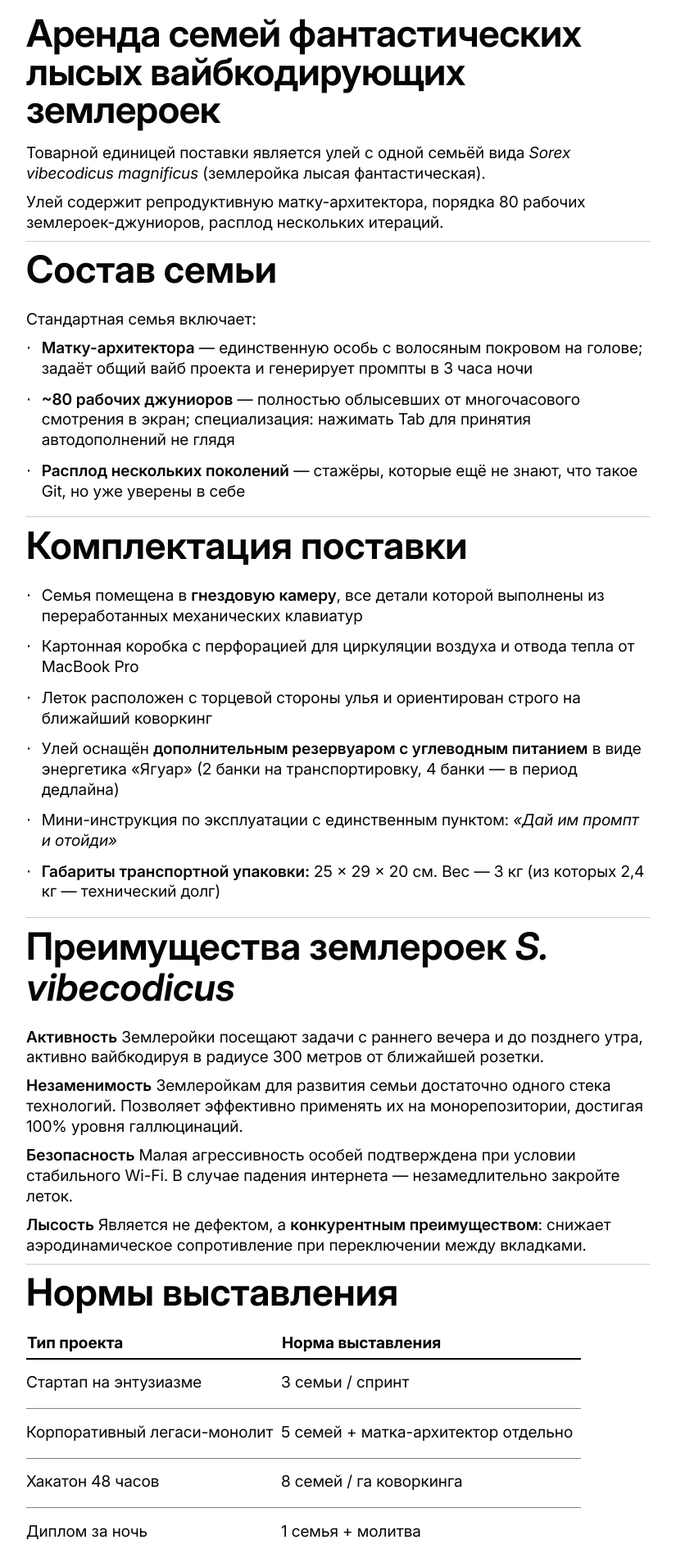
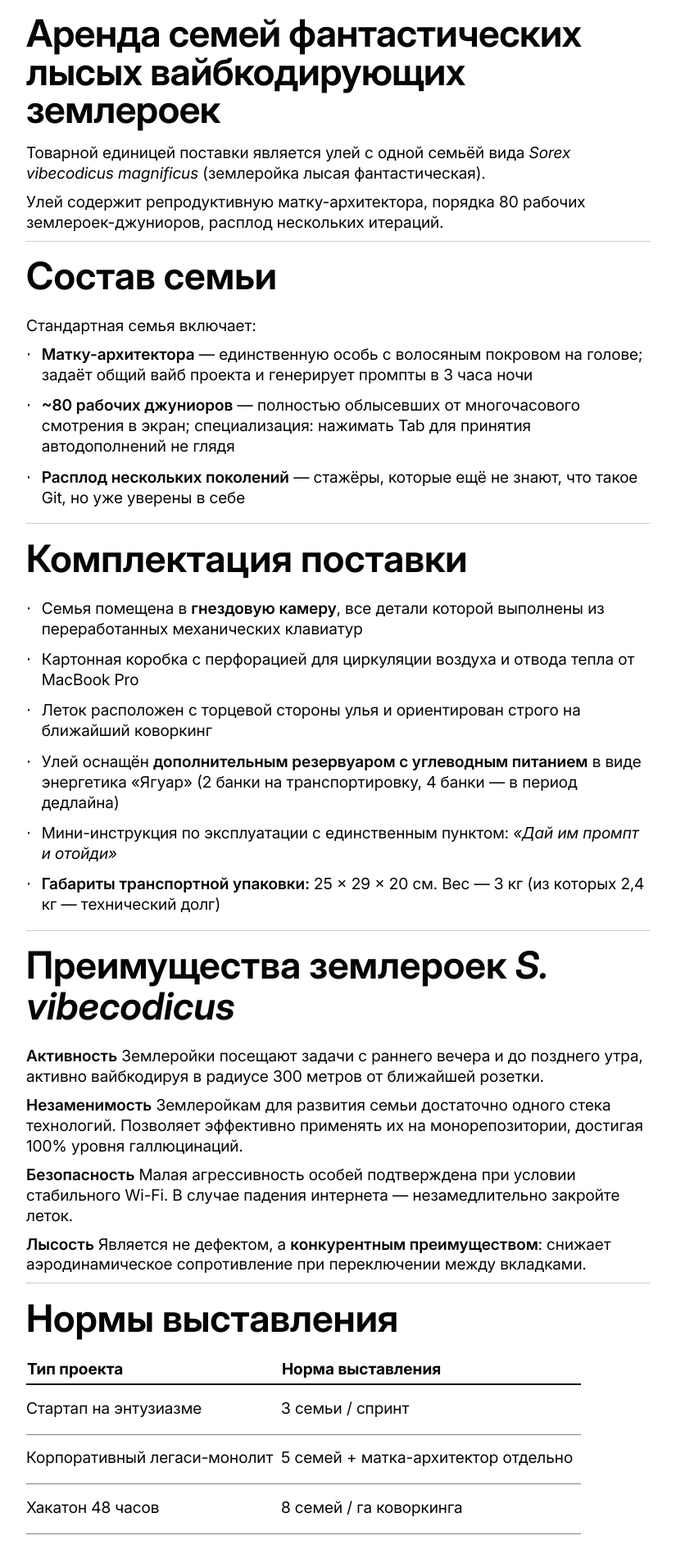
Before and after one commit to zarazum/zarazum.github.io, a Jekyll site: the page built from pets/sorex.md, in a window 1280 px wide. Shown: the top 1890 px of the page at 82% size, without its empty margins (160-985 px from the left). Built offline with Jekyll 4.4.1, drawn with Linux system fonts in a browser that asks for light colours.

Commit message:
Автоматический отступ перед h2/h3 в markdown-контенте
Вместо ручных <div class="ids__space"> или kramdown IAL на каждый
заголовок — .ids__prose (класс на .ids__text-width в _layouts/post.html)
даёт h2/h3 margin-top: var(--ids__spacer-s) сама, без разметки в
исходнике .md. Не трогает ручные ids-страницы (у них там уже
проставлены свои ids__space вручную, .ids__prose туда не добавлялся).

Co-Authored-By: Claude Sonnet 5 <noreply@anthropic.com>

```diff
--- a/_layouts/post.html
+++ b/_layouts/post.html
@@ -3,7 +3,7 @@ layout: default
 ---
 <div class="section">
   <div class="ids__space S"></div>
-  <div class="ids__text-width">
+  <div class="ids__text-width ids__prose">
     {{ content }}
   </div>
 </div>
--- a/css/components/ids.css
+++ b/css/components/ids.css
@@ -135,6 +135,13 @@
     &.XS {
       font-size: 1.5em;
       font-weight: 600;
+    }
+  }
+
+  & .ids__prose {
+    & h2,
+    & h3 {
+      margin-top: var(--ids__spacer-s);
     }
   }
 
```
